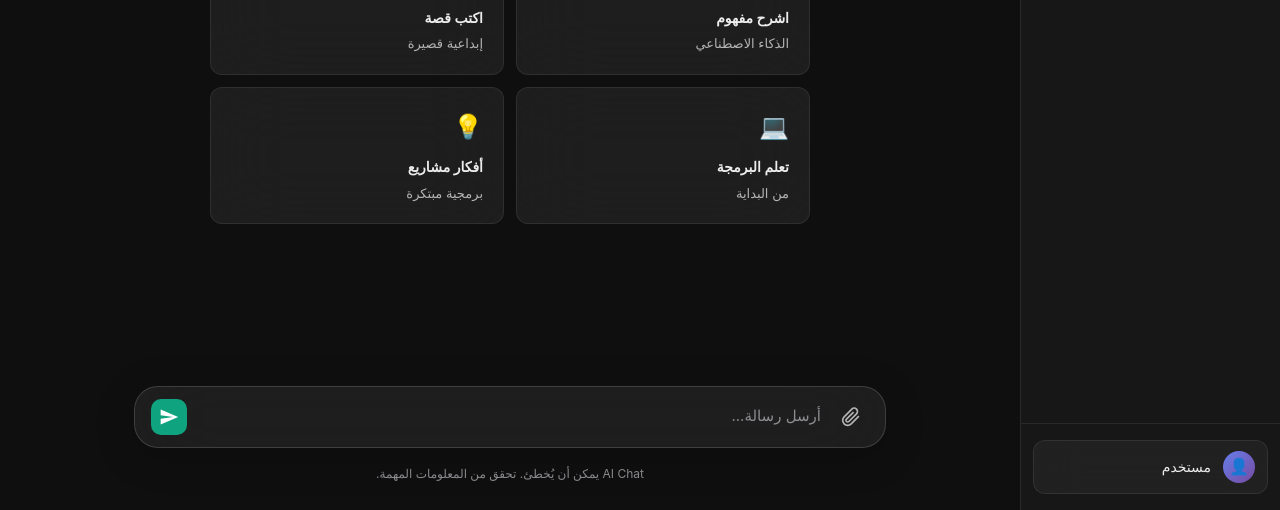
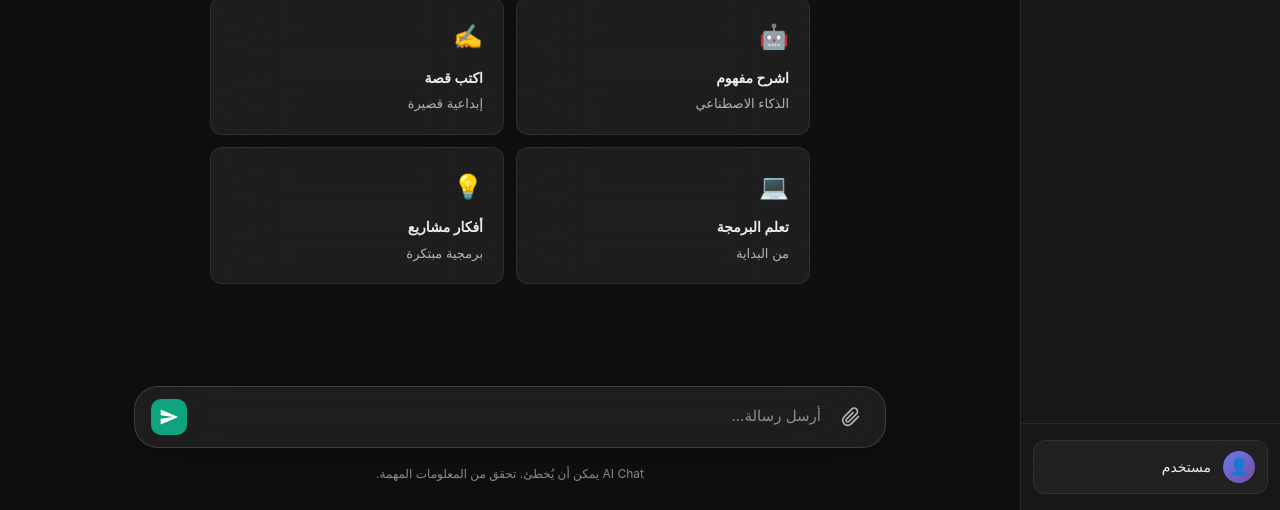
Before and after one commit to Aygwtwymen/aymen.github.io, a plain HTML site: page index.html in a window 1280 px wide. Shown: the part 290-800 px from the top of the page. Drawn offline with Linux system fonts and the light colour scheme.

Commit message:
Update style.css

```diff
--- a/style.css
+++ b/style.css
@@ -197,6 +197,8 @@ body {
     overflow-y: auto;
     padding: 24px;
     scroll-behavior: smooth;
+    display: flex;
+    flex-direction: column;
 }
 
 .chat-messages::-webkit-scrollbar {
@@ -219,9 +221,10 @@ body {
     display: flex;
     flex-direction: column;
     align-items: center;
-    justify-content: center;
-    min-height: 60vh;
+    justify-content: flex-start;
+    padding-top: 60px;
     text-align: center;
+    width: 100%;
 }
 
 .welcome-logo {
```
